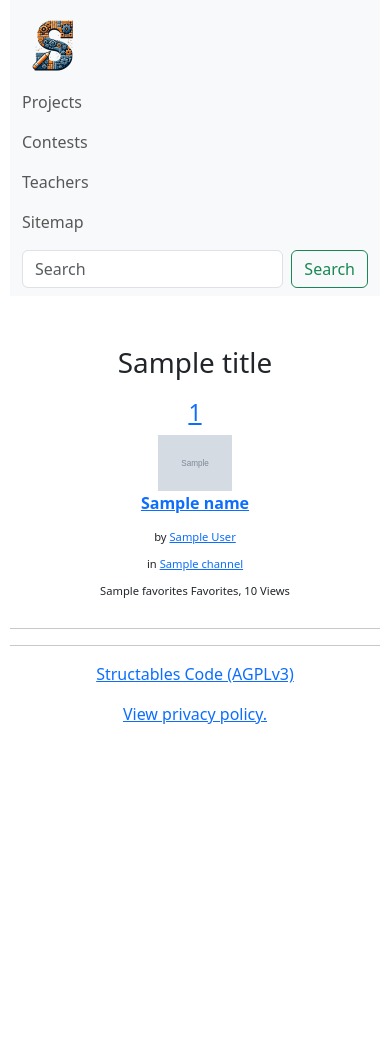
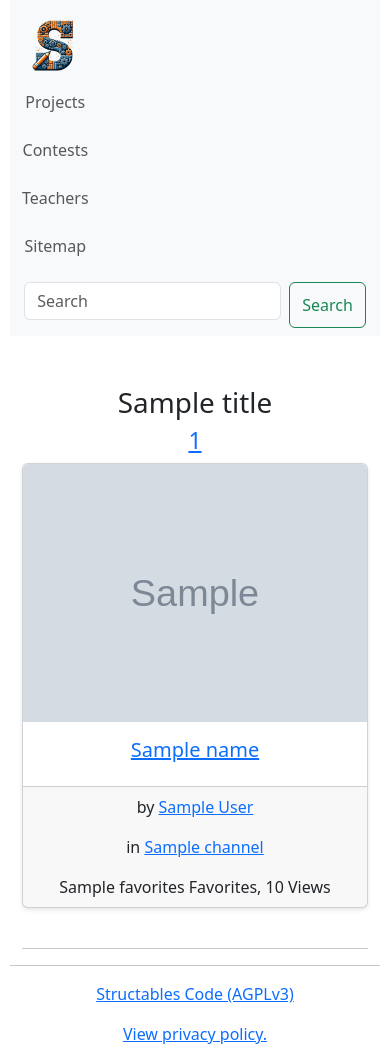
Before and after one commit to PrivateCoffee/structables, a Flask app: template templates/index.html in a window 390 px wide. Before the commit the page ends 724 px from the top, so only its background shows below. Run offline with Flask 3, Linux system fonts and the light colour scheme; the template is opened without the code that fills it: most values are stand-ins (such as "Sample title", 1, 10 or a date in 2020); grey boxes marked "Sample" are stand-in pictures; parts of the project's set-up code (start-up, migrations or seed data) failed here and were passed over; some libraries are stand-ins or nearby versions.

Commit message:
feat: Overhaul UI styling and structure
Introduced a modular CSS variable system for easier theme management, enhancing the maintainability and scalability of our site's design. Reorganized the HTML structure in the index page for a more semantic layout, improving accessibility and SEO. Additionally, updated the styling of UI components, such as navigation and cards, for a more modern and cohesive look. This change not only refreshes the website's aesthetics but also improves the user experience on both desktop and mobile devices.

```diff
--- a/static/css/style.css
+++ b/static/css/style.css
@@ -1,53 +1,119 @@
+:root {
+  --main-font: "DejaVu Sans Mono", monospace;
+  --main-color: #bbc2cf;
+  --link-color: #ff6c6b;
+  --heading-color: #51afef;
+  --code-bg: #20232a;
+  --code-color: #969ba6;
+  --border-color: lightgrey;
+}
+
 body {
-  font-family: DejaVu Sans Mono, monospace;
+  font-family: var(--main-font);
   margin: 20px auto;
-  line-height: 1.5em;
+  line-height: 1.5;
   font-size: 1.1em;
   max-width: 100vw;
-  color: #bbc2cf;
+  color: var(--main-color);
   padding: 0 10px;
   hyphens: auto;
 }
 
 a {
-  color: #ff6c6b;
+  color: var(--link-color);
   text-decoration: none;
 }
+
 a:hover {
-  color: #ff6c6b;
   text-decoration: underline;
 }
 
 h1,
 h2,
-h3,
-.fact_check_info_title {
+h3 {
   line-height: 1.2;
-  color: #51afef;
+  color: var(--heading-color);
+}
+
+h1 {
+  font-size: 1.5em;
+}
+
+h2 {
   font-size: 1.3em;
 }
-h2 {
+
+h3 {
   font-size: 1.2em;
-}
-h3,
-.fact_check_info_title {
-  font-size: 1.1em;
 }
 
 pre,
 code {
-  tab-size: 8;
-  background: #20232a;
-  color: #969ba6;
-  border: 1px solid lightgrey;
+  background: var(--code-bg);
+  color: var(--code-color);
+  border: 1px solid var(--border-color);
   padding: 5px;
   tab-size: 4;
+  overflow-x: auto;
 }
 
 blockquote {
-  border-left: 10px solid #969ba6;
+  border-left: 10px solid var(--code-color);
   padding-left: 10px;
   margin-right: 10px;
+}
+
+.navbar-logo {
+  height: 64px;
+}
+
+.card {
+  background-color: #fff;
+  border: 1px solid #ddd;
+  border-radius: 8px;
+  box-shadow: 0 2px 4px rgba(0, 0, 0, 0.1);
+  overflow: hidden;
+}
+
+.card-img-top {
+  max-width: 100%;
+  height: auto;
+  object-fit: cover;
+}
+
+.navbar-collapse {
+  display: flex;
+  justify-content: space-between;
+}
+
+.navbar-nav {
+  flex-direction: row;
+}
+
+.nav-item {
+  margin-left: 1rem;
+}
+
+@media (max-width: 768px) {
+  .navbar-nav {
+    flex-direction: column;
+    align-items: center;
+  }
+
+  .nav-item {
+    margin-left: 0;
+    margin-bottom: 0.5rem;
+  }
+
+  .navbar-collapse {
+    flex-direction: column;
+    align-items: center;
+  }
+
+  .form-control {
+    width: 100%;
+    margin-bottom: 0.5rem;
+  }
 }
 
 .ibles {
@@ -77,13 +143,13 @@ blockquote {
   display: none;
 }
 
-.reply-button + label {
+.reply-button+label {
   position: relative;
   display: block;
   cursor: pointer;
 }
 
-input.reply-button:checked + label + .replies {
+input.reply-button:checked+label+.replies {
   display: flex;
   flex-direction: column;
   gap: 1rem;
--- a/templates/index.html
+++ b/templates/index.html
@@ -1,33 +1,43 @@
-{% extends "base.html" %}
-
-{% block content %}
-	<center>
+{% extends "base.html" %} {% block content %}
+<div class="container text-center">
   <h1>{{ title }}</h1>
-
   {% for section in sections %}
-		<div class="container">
+  <section>
     <div class="row">
-				<h3></strong><a href="{{ section[1] }}">{{ section[0] }}</a></h3>
+      <h3><a href="{{ section[1] }}">{{ section[0] }}</a></h3>
     </div>
     <div class="row justify-content-center">
       {% for ible in section[2] %}
-				<div class="ibles col-xs-12 col-sm-6 col-lg-4">
+      <div class="col-xs-12 col-sm-6 col-lg-4 mb-4">
+        <div class="card h-100">
           <a href="{{ ible.link }}">
-						<img style="max-width:19vw;" src="{{ ible.img }}" alt="{{ ible.alt }}">
-						<p>
-							<strong style="max-width:19vw;">{{ ible.title }}</strong>
+            <img
+              class="card-img-top"
+              src="{{ ible.img }}"
+              alt="{{ ible.alt }}"
+              style="max-width: 100%"
+            />
+            <div class="card-body">
+              <h5 class="card-title">{{ ible.title }}</h5>
+            </div>
+          </a>
+          <div class="card-footer">
+            <p class="card-text">
+              by <a href="{{ ible.author_link }}">{{ ible.author }}</a>
             </p>
-					</a>
-					<div class="ible-small">
-						<p>by <a href="{{ ible.author_link }}">{{ ible.author }}</a></p>
-						<p>in <a href="{{ ible.channel_link }}">{{ ible.channel }}</a></p>
-						<p>{{ ible.favorites }} Favorites, {{ ible.views }} Views</p>
+            <p class="card-text">
+              in <a href="{{ ible.channel_link }}">{{ ible.channel }}</a>
+            </p>
+            <p class="card-text">
+              {{ ible.favorites }} Favorites, {{ ible.views }} Views
+            </p>
+          </div>
         </div>
       </div>
       {% endfor %}
     </div>
+    <hr />
+  </section>
+  {% endfor %}
 </div>
-		<hr>
-		{% endfor %}
-	</center>
 {% endblock %}
```
Lines whose indentation alone changed are shown as unchanged.
